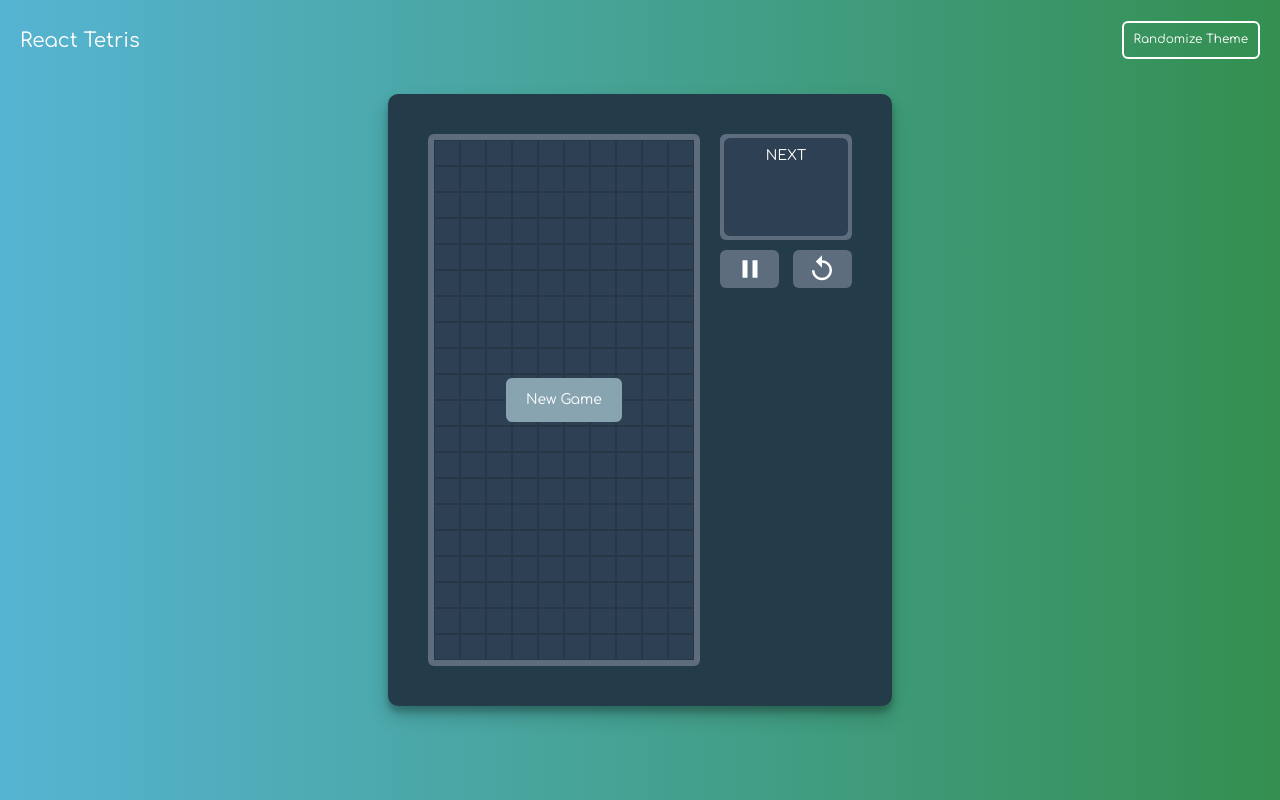
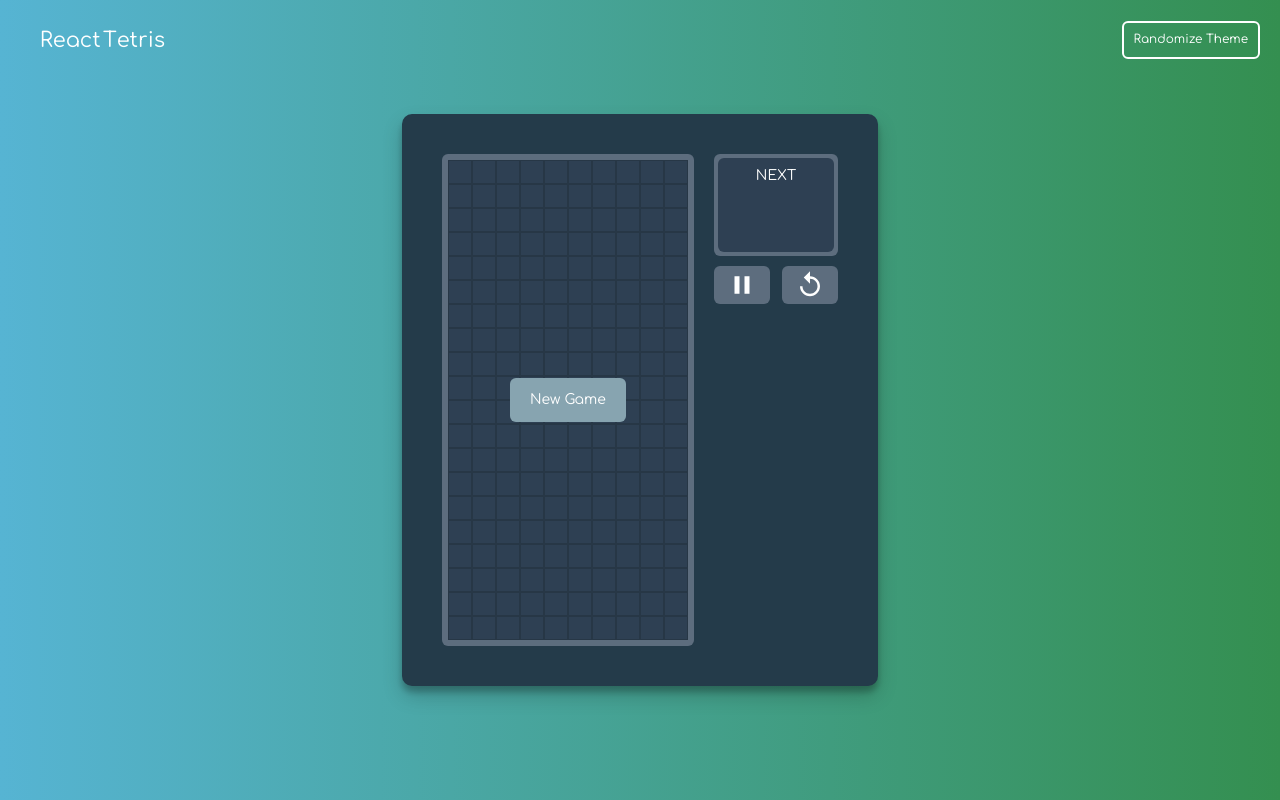
Before and after one commit to burkovskyivladyslav/tetris, a React (Create React App) app: page / in a window 1280 px wide. Built offline with nearby package versions, Linux system fonts and the light colour scheme.

Commit message:
Animation intro.

```diff
--- a/src/Game.js
+++ b/src/Game.js
@@ -7,12 +7,14 @@ import {
     CLEAR_ROW_ANIMATION_DURATION,
     COLLAPSE_ROW_ANIMATION_DURATION,
     ROW_ANIMATION_DURATION_OVERLAP,
-    clearRowAnimation,
+    fadeOut,
     collapseRowAnimation,
+    gridContainerAnimation,
 } from 'style/animations';
 import GAME_STATES from 'constants/gameStates';
 import { Grid, Coating, GridCell, InnerGridCell } from './shared.styled';
 import SideColumn from './SideColumn';
+import { GRID_ANIMATION_DURATION, GRID_ANIMATION_DELAY } from 'style/animations';
 
 const GridContainer = styled.div`
     display: inline-flex;
@@ -22,6 +24,11 @@ const GridContainer = styled.div`
     border-radius: 10px;
     margin: auto;
     box-shadow: 0 10px 20px rgba(0, 0, 0, 0.19), 0 6px 6px rgba(0, 0, 0, 0.23);
+    opacity: 0;
+
+    animation: ${gridContainerAnimation} ${GRID_ANIMATION_DURATION}ms;
+    animation-delay: ${GRID_ANIMATION_DELAY}ms;
+    animation-fill-mode: forwards;
 `;
 
 const InnerCell = styled(InnerGridCell)`
@@ -30,7 +37,7 @@ const InnerCell = styled(InnerGridCell)`
     ${props =>
         props.animatingClear &&
         css`
-            animation: ${clearRowAnimation} ${CLEAR_ROW_ANIMATION_DURATION}ms;
+            animation: ${fadeOut} ${CLEAR_ROW_ANIMATION_DURATION}ms;
             animation-fill-mode: forwards;
         `};
 
--- a/src/Page.js
+++ b/src/Page.js
@@ -2,6 +2,8 @@ import React from 'react';
 import Game from './Game';
 import styled from 'styled-components';
 import { useStore } from 'store';
+import Title from './Title';
+import { fadeOut, GRID_ANIMATION_DELAY } from 'style/animations';
 
 const StyledPage = styled.div`
     min-height: 100vh;
@@ -18,15 +20,11 @@ const GameArea = styled.div`
 
 const Header = styled.div`
     display: flex;
-    justify-content: space-between;
+    justify-content: flex-end;
     align-items: center;
     padding: 20px;
     min-height: 10vh;
     color: white;
-`;
-
-const Title = styled.span`
-    font-size: 20px;
 `;
 
 const RandomizeButton = styled.div`
@@ -38,6 +36,12 @@ const RandomizeButton = styled.div`
     font-size: 12px;
     cursor: pointer;
     transition: all 200ms;
+    opacity: 0;
+
+    animation: ${fadeOut} 200ms;
+    animation-direction: reverse;
+    animation-fill-mode: forwards;
+    animation-delay: ${GRID_ANIMATION_DELAY}ms;
 
     :hover {
         color: #ccd1d1;
@@ -52,7 +56,7 @@ function Page() {
     return (
         <StyledPage>
             <Header>
-                <Title>React Tetris</Title>
+                <Title />
                 <RandomizeButton onClick={randomizeTheme}>Randomize Theme</RandomizeButton>
             </Header>
             <GameArea>
--- /dev/null
+++ b/src/Title.js
@@ -0,0 +1,52 @@
+import React from 'react';
+import styled from 'styled-components';
+import { horizontalFadeSlide, titlePositionAnimation } from 'style/animations';
+import {
+    TITLE_POSITION_ANIMATION_DURATION,
+    TITLE_POSITION_ANIMATION_DELAY,
+    TITLE_LETTER_ANIMATION_DELAY_CHANGE,
+    TITLE_LETTER_ANIMATION_DURATION_CHANGE,
+} from 'style/animations';
+
+const TITLE_LETTERS = ['R', 'e', 'a', 'c', 't', '', 'T', 'e', 't', 'r', 'i', 's'];
+
+const StyledTitle = styled.span`
+    position: fixed;
+    top: 0;
+    left: 0;
+    right: 0;
+    bottom: 0;
+    display: flex;
+    justify-content: center;
+    align-items: center;
+
+    animation: ${titlePositionAnimation} ${TITLE_POSITION_ANIMATION_DURATION}ms;
+    animation-delay: ${TITLE_POSITION_ANIMATION_DELAY}ms;
+    animation-fill-mode: forwards;
+`;
+
+const TitleLetter = styled.span`
+    animation: ${horizontalFadeSlide} ${props => props.duration}ms;
+    animation-delay: ${props => props.delay}ms;
+    animation-fill-mode: forwards;
+    width: ${props => (props.isSpace ? '6px' : 'initial')};
+    font-size: 60px;
+    opacity: 0;
+`;
+
+const titleLetters = TITLE_LETTERS.map((letter, index) => (
+    <TitleLetter
+        key={index}
+        delay={index * TITLE_LETTER_ANIMATION_DELAY_CHANGE}
+        duration={(index + 1) * TITLE_LETTER_ANIMATION_DURATION_CHANGE}
+        isSpace={letter === ''}
+    >
+        {letter}
+    </TitleLetter>
+));
+
+function Title() {
+    return <StyledTitle>{titleLetters}</StyledTitle>;
+}
+
+export default Title;
--- a/src/style/animations.js
+++ b/src/style/animations.js
@@ -9,7 +9,30 @@ export const COLLAPSE_ROW_ANIMATION_DURATION = 300;
  */
 export const ROW_ANIMATION_DURATION_OVERLAP = 100;
 
-export const clearRowAnimation = keyframes`
+/**
+ * Title animation constants.
+ */
+export const TITLE_POSITION_ANIMATION_DURATION = 300;
+export const TITLE_POSITION_ANIMATION_DELAY = 1200;
+export const TITLE_LETTER_ANIMATION_DELAY_CHANGE = 25;
+export const TITLE_LETTER_ANIMATION_DURATION_CHANGE = 150;
+
+/**
+ * Amount of time that the grid and title animations should overlap each other.
+ */
+export const GRID_AND_TITLE_ANIMATION_OVERLAP = 100;
+
+/**
+ * Grid animation constants.
+ * The delay accounts for the title animation in the beginning.
+ */
+export const GRID_ANIMATION_DURATION = 500;
+export const GRID_ANIMATION_DELAY =
+    TITLE_POSITION_ANIMATION_DURATION +
+    TITLE_POSITION_ANIMATION_DELAY -
+    GRID_AND_TITLE_ANIMATION_OVERLAP;
+
+export const fadeOut = keyframes`
     from {
         opacity: 1;
     }
@@ -30,3 +53,37 @@ export const collapseRowAnimation = props => keyframes`
         )})`};
     }
 `;
+
+export const gridContainerAnimation = keyframes`
+    from {
+        opacity: 0;
+        transform: translateY(50px);
+    }
+
+    to {
+        opacity: 1;
+        transform: translateY(0);
+    }
+`;
+
+export const horizontalFadeSlide = keyframes`
+    from {
+        opacity: 0;
+        transform: translateX(-10px);
+    }
+
+    to {
+        opacity: 1;
+        transform: translateX(0);
+    }
+`;
+
+export const titlePositionAnimation = keyframes`
+    from {
+        transform: translate(0, 0) scale(1);
+    }
+
+    to {
+        transform: translate(-42%, -45%) scale(0.35);
+    }
+`;
--- a/src/theme/BaseTheme.js
+++ b/src/theme/BaseTheme.js
@@ -1,5 +1,5 @@
 const base = {
-    cellSize: '26px',
+    cellSize: '24px',
     gridOverlayZIndex: 2,
 };
 
```
